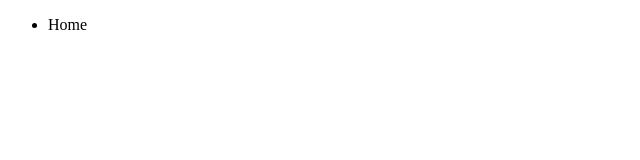
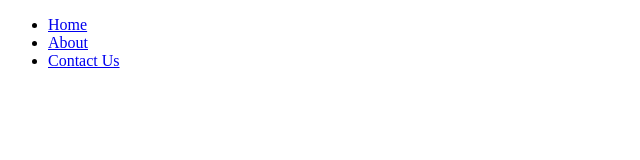
Before and after one commit to TRUECODER-YT/test, a plain HTML site: page index.html in a window 1280 px wide. Shown: the whole page, without its empty margins (0-640 px from the left). Drawn offline with Linux system fonts and the light colour scheme.

Commit message:
Update index.html

```diff
--- a/index.html
+++ b/index.html
@@ -4,15 +4,27 @@
 		<title>GitHub | Truecoder YT</title>
 
 		<meta charset="utf-8" />
+
+		<base href="./index.html" />
         </head>
 
 	<body lang="en">
 		<nav class="top-nav">
 			<ul>
 				<li>
-					<span class="current-page">
+					<a href="#" class="current-page">
 						Home
-					</span>
+					</a>
+				</li>
+				<li>
+					<a href="./about.html">
+						About
+					</a>
+				</li>
+				<li>
+					<a href="./contact-us.html">
+						Contact Us
+					</a>
 				</li>
 			</ul>
 		</nav>
```
